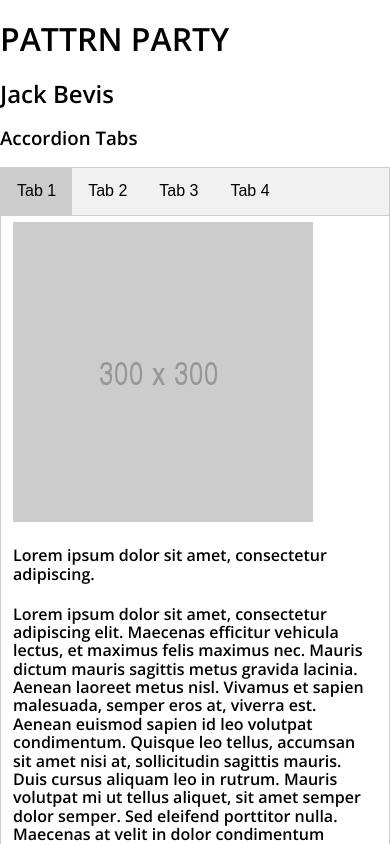
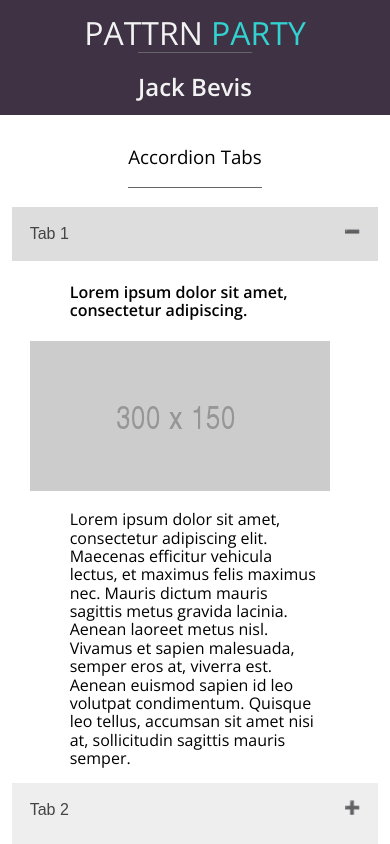
Before and after one commit to jbevis/pattrn-party, a plain HTML site: page index.html in a window 390 px wide. Both pictures are taken after a click on the button "Tab 1". Shown: the top 844 px of the page. Drawn offline with nearby package versions, Linux system fonts and the light colour scheme.

Commit message:
Accordion tabs desktop and mobile, added basic styles and responsive design

```diff
--- a/index.html
+++ b/index.html
@@ -2,9 +2,10 @@
 <html>
   <head>
     <meta charset="utf-8">
-    <link href="https://fonts.googleapis.com/css?family=Open+Sans:300i,600" rel="stylesheet">
+    <meta name="viewport" content="width=device-width, initial-scale=1, user-scalable=true;" />
     <link rel="stylesheet" type="text/css" href="normalize.css">
     <link rel="stylesheet" type="text/css" href="styles.css">
+    <link href="https://fonts.googleapis.com/css?family=Open+Sans:300,600" rel="stylesheet">
     <title>Pattrn Party</title>
   </head>
   <body>
@@ -13,6 +14,7 @@
       <h2>Jack Bevis</h2>
     </header>
     <section class="main-content">
+
       <section class="accordion">
         <h3>Accordion Tabs</h3>
         <section class="tab">
@@ -22,39 +24,74 @@
           <button class="tablinks" onclick="openTab(event, 'four')">Tab 4</button>
         </section>
 
-        <section id="one" class="tabcontent">
-          <img src="placeholder.png" />
+        <article id="one" class="tabcontent">
+          <img src="images/placeholder-dt.png" />
           <div class="text">
             <h4>Lorem ipsum dolor sit amet, consectetur adipiscing.</h4>
             <p>Lorem ipsum dolor sit amet, consectetur adipiscing elit. Maecenas efficitur vehicula lectus, et maximus felis maximus nec. Mauris dictum mauris sagittis metus gravida lacinia. Aenean laoreet metus nisl. Vivamus et sapien malesuada, semper eros at, viverra est. Aenean euismod sapien id leo volutpat condimentum. Quisque leo tellus, accumsan sit amet nisi at, sollicitudin sagittis mauris. Duis cursus aliquam leo in rutrum. Mauris volutpat mi ut tellus aliquet, sit amet semper dolor semper. Sed eleifend porttitor nulla. Maecenas at velit in dolor condimentum vulputate at nec diam.</p>
           </div>
-        </section>
+        </article>
 
-        <section id="two" class="tabcontent">
-          <img src="placeholder.png" />
+        <article id="two" class="tabcontent">
+          <img src="images/placeholder-dt.png" />
           <div class="text">
             <h4>Lorem ipsum dolor sit amet, consectetur.</h4>
             <p>Ac nulla et integer tristique vitae, sapien ultrices nunc turpis ornare ornare sem. Duis turpis nullam montes bibendum quam platea, sapien vehicula sagittis, in tellus vestibulum eos, vel vel consequat integer vivamus malesuada nec. Facilisi nisl purus, et id leo nec turpis mollis ipsum.</p>
           </div>
-        </section>
+        </article>
 
-        <section id="three" class="tabcontent">
-          <img src="placeholder.png" />
+        <article id="three" class="tabcontent">
+          <img src="images/placeholder-dt.png" />
           <div class="text">
             <h4>Lorem ipsum dolor sit amet, consectetur adipiscing elit.</h4>
             <p>Laoreet egestas, congue etiam donec, vitae phasellus posuere hendrerit torquent sodales, adipiscing vestibulum mus sem varius, amet vulputate quos ultricies nulla amet.</p>
           </div>
-        </section>
+        </article>
 
-        <section id="four" class="tabcontent">
-          <img src="placeholder.png" />
+        <article id="four" class="tabcontent">
+          <img src="images/placeholder-dt.png" />
           <div class="text">
             <h4>Lorem ipsum dolor sit amet, consectetur.</h4>
             <p>Odio interdum nunc vivamus, senectus non dapibus mattis, ante leo purus penatibus suspendisse, nunc lacinia magnis ligula. Nunc blandit vitae parturient, risus ante, quam ac vehicula ridiculus felis fames nec, auctor magna et lectus ipsum, enim tristique in tortor pede voluptates inceptos. Nam proin lacus aliquet vestibulum quis, faucibus est et pede.</p>
           </div>
-        </section>
+        </article>
 
         <a href='https://codepen.io/bevis1308/pen/MoZEJg' target='_blank'><button class='view-code'>View Code</button></a>
+
+        </section>
+      </section>
+
+      <section class="accordion-mobile">
+        <h3>Accordion Tabs</h3>
+        <button class="tablink-mobile">Tab 1</button>
+        <article class="panel">
+          <h4>Lorem ipsum dolor sit amet, consectetur adipiscing.</h4>
+          <img src="images/placeholder-300x150.png" />
+          <p>Lorem ipsum dolor sit amet, consectetur adipiscing elit. Maecenas efficitur vehicula lectus, et maximus felis maximus nec. Mauris dictum mauris sagittis metus gravida lacinia. Aenean laoreet metus nisl. Vivamus et sapien malesuada, semper eros at, viverra est. Aenean euismod sapien id leo volutpat condimentum. Quisque leo tellus, accumsan sit amet nisi at, sollicitudin sagittis mauris semper.</p>
+        </article>
+
+        <button class="tablink-mobile">Tab 2</button>
+        <article class="panel">
+          <h4>Lorem ipsum dolor sit amet, consectetur.</h4>
+          <img src="images/placeholder-300x150.png" />
+          <p>Ac nulla et integer tristique vitae, sapien ultrices nunc turpis ornare ornare sem. Duis turpis nullam montes bibendum quam platea, sapien vehicula sagittis, in tellus vestibulum eos, vel vel consequat integer vivamus malesuada nec. Facilisi nisl purus, et id leo nec turpis mollis ipsum.</p>
+        </article>
+
+        <button class="tablink-mobile">Tab 3</button>
+        <article class="panel">
+          <h4>Lorem ipsum dolor sit amet, consectetur adipiscing elit.</h4>
+          <img src="images/placeholder-300x150.png" />
+          <p>Laoreet egestas, congue etiam donec, vitae phasellus posuere hendrerit torquent sodales, adipiscing vestibulum mus sem varius, amet vulputate quos ultricies nulla amet.</p>
+        </article>
+
+        <button class="tablink-mobile">Tab 4</button>
+        <article class="panel">
+          <h4>Lorem ipsum dolor sit amet, consectetur.</h4>
+          <img src="images/placeholder-300x150.png" />
+          <p>Odio interdum nunc vivamus, senectus non dapibus mattis, ante leo purus penatibus suspendisse, nunc lacinia magnis ligula. Nunc blandit vitae parturient, risus ante, quam ac vehicula ridiculus felis fames nec, auctor magna et lectus ipsum, enim tristique in tortor pede voluptates inceptos. Nam proin lacus aliquet vestibulum quis, faucibus est et pede.</p>
+        </article>
+
+        <a href='https://codepen.io/bevis1308/pen/pwGRBP' target='_blank'><button class='view-code'>View Code</button></a>
 
         </section>
       </section>
--- a/script.js
+++ b/script.js
@@ -1,20 +1,34 @@
+// desktop accordion tabs
 const openTab = (evt, cityName) => {
-    // Declare all variables
   let i, tabcontent, tablinks;
 
-    // Get all elements with class="tabcontent" and hide them
   tabcontent = document.getElementsByClassName("tabcontent");
   for (i = 0; i < tabcontent.length; i++) {
     tabcontent[i].style.display = "none";
   }
 
-    // Get all elements with class="tablinks" and remove the class "active"
   tablinks = document.getElementsByClassName("tablinks");
   for (i = 0; i < tablinks.length; i++) {
     tablinks[i].className = tablinks[i].className.replace(" active", "");
   }
 
-    // Show the current tab, and add an "active" class to the button that opened the tab
   document.getElementById(cityName).style.display = "block";
   evt.currentTarget.className += " active";
 }
+
+//mobile accordion tabs
+const acc = document.getElementsByClassName("tablink-mobile");
+let i;
+
+for (i = 0; i < acc.length; i++) {
+  acc[i].onclick = function() {
+    this.classList.toggle("active");
+    let panel = this.nextElementSibling;
+
+    if (panel.style.maxHeight) {
+      panel.style.maxHeight = null;
+    } else {
+      panel.style.maxHeight = panel.scrollHeight + "px";
+    }
+  }
+}
--- a/styles.css
+++ b/styles.css
@@ -2,9 +2,52 @@ body {
   font-family: 'Open Sans', sans-serif;
 }
 
+header {
+  background-color: #3F3244;
+  display: flex;
+  justify-content: space-between;
+  align-items: center;
+  padding: 15px;
+  color: #F2F2F2;
+  /*padding: 15px 0px;*/
+}
+
 h1 {
+  margin: 0;
   font-weight: 300;
+}
 
+span {
+  color: #34D1D1;
+}
+
+h2 {
+  margin: 0px;
+}
+
+h3 {
+  font-weight: 300;
+  border-bottom: 0.5px solid #666666;
+  padding-bottom: 20px;
+}
+
+.accordion {
+  display: flex;
+    flex-direction: column;
+    justify-content: center;
+    align-items: center;
+}
+
+.view-code {
+  border: none;
+  width: 280px;
+  margin-top: 30px;
+  padding: 15px;
+  background-color: #3F3244;
+  font-weight: 300;
+  font-size: 14px;
+  color: #F2F2F2;
+  cursor: pointer;
 }
 
 /* Style the tab */
@@ -42,3 +85,95 @@ section.tab button.active {
     border: 1px solid #ccc;
     border-top: none;
 }
+
+.accordion-mobile {
+  display: none;
+}
+
+@media screen and (max-width: 400px) {
+  /*styles for header at mobile*/
+  header {
+    background-color: #3F3244;
+    display: flex;
+    flex-direction: column;
+    justify-content: center;
+    align-items: center;
+    padding: 15px;
+    color: #F2F2F2;
+  }
+
+  h1 {
+    margin: 0;
+    font-weight: 300;
+  }
+
+  span {
+    color: #34D1D1;
+  }
+
+  h2 {
+    border-top: 0.5px solid #666666;
+    padding-top: 20px;
+  }
+
+  h3 {
+    font-weight: 300;
+    border-bottom: 0.5px solid #666666;
+    padding-bottom: 20px;
+  }
+
+  .accordion {
+    display: none;
+  }
+
+  .accordion-mobile {
+    display: flex;
+    flex-direction: column;
+    justify-content: center;
+    align-items: center;
+    padding: 3%;
+  }
+
+  .panel h4, p {
+    padding: 0px 40px;
+  }
+
+  /* Style the buttons that are used to open and close the accordion panel */
+  button.tablink-mobile {
+      background-color: #eee;
+      color: #444;
+      cursor: pointer;
+      padding: 18px;
+      width: 100%;
+      text-align: left;
+      border: none;
+      outline: none;
+      transition: 0.4s;
+  }
+
+  /* Add a background color to the button if it is clicked on (add the .active class with JS), and when you move the mouse over it (hover) */
+  button.tablink-mobile.active, button.tablink-mobile:hover {
+      background-color: #ddd;
+  }
+
+  /* Style the accordion panel. Note: hidden by default */
+  article.panel {
+    padding: 0 18px;
+    background-color: white;
+    max-height: 0;
+    overflow: hidden;
+    transition: max-height 0.2s ease-out;
+  }
+
+  button.tablink-mobile:after {
+    content: '\02795';
+    font-size: 13px;
+    color: #777;
+    float: right;
+    margin-left: 5px;
+  }
+
+  button.tablink-mobile.active:after {
+      content: "\2796";
+  }
+}
```
Also changed, not shown: images/placeholder-300x150.png (added), images/placeholder-dt.png (renamed from placeholder.png).
